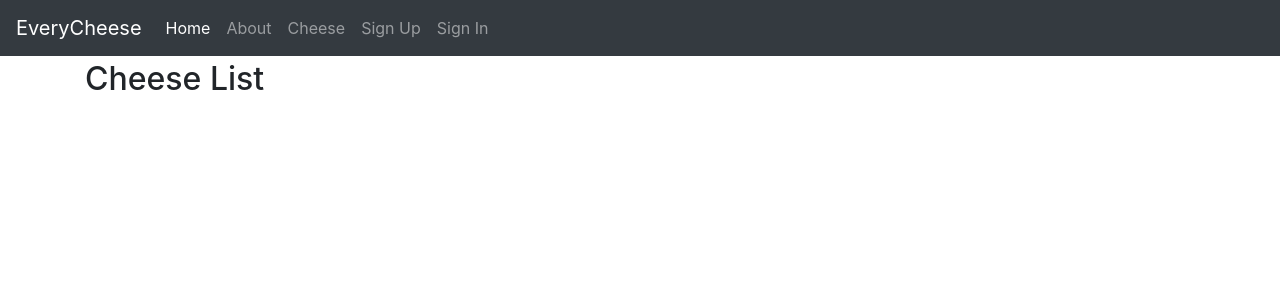
After one commit to tangchx/everycheese, a Django app: page /cheeses/ in a window 1280 px wide. The commit adds this page. Shown: the top 300 px of the page. Run offline with Django 3.2, Linux system fonts and the light colour scheme; data that the repository does not hold is empty; some libraries are stand-ins or nearby versions.

Commit message:
Implement cheese list page, add navbar link

```diff
--- a/config/urls.py
+++ b/config/urls.py
@@ -25,6 +25,7 @@ urlpatterns = [
     ),
     path("accounts/", include("allauth.urls")),
     # Your stuff: custom urls includes go here
+    path("cheeses/", include("everycheese.cheeses.urls", namespace="cheeses")),
 ] + static(settings.MEDIA_URL, document_root=settings.MEDIA_ROOT)
 
 if settings.DEBUG:
--- /dev/null
+++ b/everycheese/cheeses/urls.py
@@ -0,0 +1,9 @@
+from django.urls import path
+
+from . import views
+
+
+app_name = "cheeses"
+urlpatterns = [
+    path(route="", view=views.CheeseListView.as_view(), name="list"),
+]
--- a/everycheese/cheeses/views.py
+++ b/everycheese/cheeses/views.py
@@ -1,3 +1,10 @@
-from django.shortcuts import render
+from django.db import models
+from django.views.generic import ListView, DetailView
+
+from .models import Cheese
 
 # Create your views here.
+
+
+class CheeseListView(ListView):
+    model = Cheese
--- a/everycheese/templates/base.html
+++ b/everycheese/templates/base.html
@@ -43,6 +43,9 @@
             </li>
             <li class="nav-item">
               <a class="nav-link" href="{% url 'about' %}">About</a>
+            </li>
+            <li class="nav-item">
+              <a class="nav-link" href="{% url 'cheeses:list' %}">Cheese</a>
             </li>
             {% if request.user.is_authenticated %}
               <li class="nav-item">
--- /dev/null
+++ b/everycheese/templates/cheeses/cheese_list.html
@@ -0,0 +1,12 @@
+{% extends "base.html" %}
+
+{% block title %}Cheese List{% endblock title %}
+
+{% block content %}
+<h2>Cheese List</h2>
+<ul>
+  {% for cheese in cheese_list %}
+  <li><a href="#TODO">{{ cheese.name }}</a></li>
+  {% endfor %}
+</ul>
+{% endblock content %}
```
